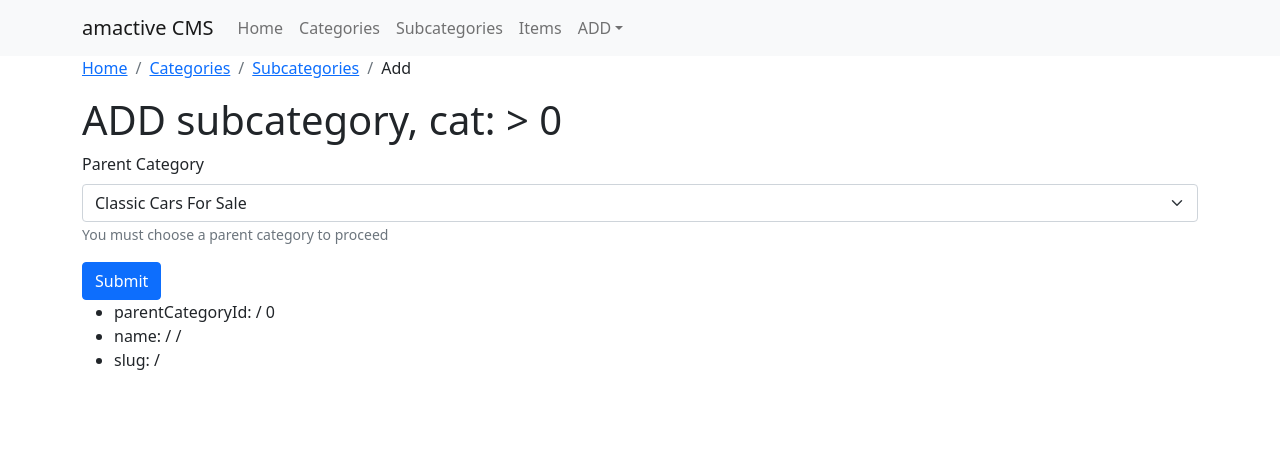
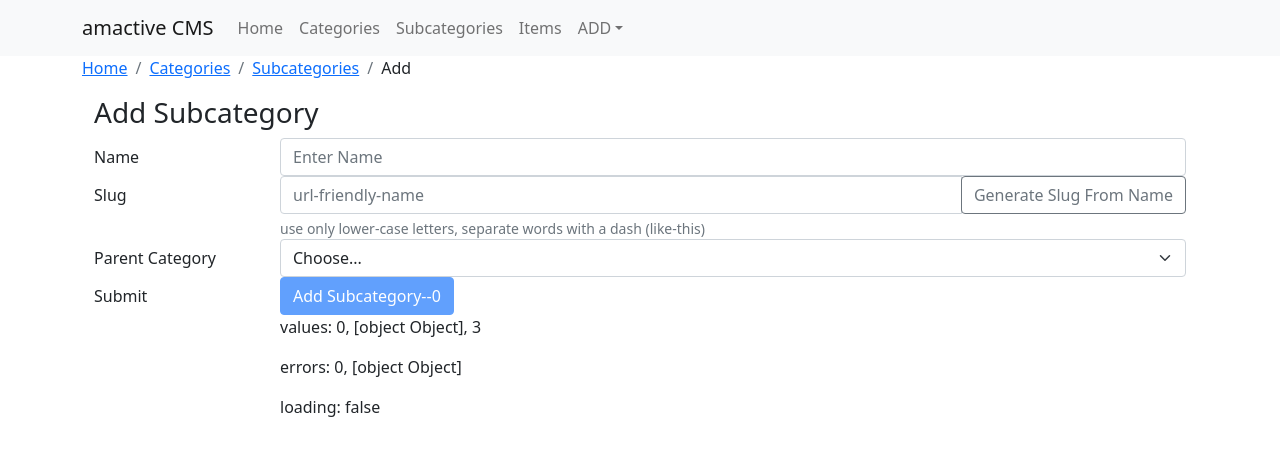
Before and after one commit to almack131216/amactive-react-cms, a React (Create React App) app: page /subcategory/add in a window 1280 px wide. Shown: the top 456 px of the page. Built offline with nearby package versions, Linux system fonts and the light colour scheme.

Commit message:
REFACTOR | SubcategoryAdd +hooks +CR

```diff
--- /dev/null
+++ b/src/components/forms/data/formAddSubcategory.json
@@ -0,0 +1,52 @@
+[
+    {
+        "page_title": "Add Subcategory",
+        "fields": [
+            {
+                "name": "name",
+                "label": "Name",
+                "tip": "",
+                "required": "true",
+                "placeholder": "Enter Name",
+                "type": "text",
+                "value": ""
+            },
+            {
+                "name": "slug",
+                "label": "Slug",
+                "tip": "use only lower-case letters, separate words with a dash (like-this)",
+                "required": "yes",
+                "placeholder": "url-friendly-name",
+                "type": "text",
+                "value": ""
+            },
+            {
+                "name": "categoryId",
+                "label": "Parent Category",
+                "tip": "",
+                "required": "true",
+                "value": 0,
+                "mandatory": "yes",
+                "options": [
+                    {
+                        "label": "Classic Cars For Sale",
+                        "value": 2
+                    },
+                    {
+                        "label": "Latest News",
+                        "value": 5
+                    },
+                    {
+                        "label": "Staff",
+                        "value": 12
+                    }
+                ],
+                "type": "select"
+            }
+        ],
+        "btnSubmit": {
+            "label": "Add Subcategory",
+            "classes": "btn btn-primary"
+        }
+    }
+]
--- a/src/components/forms/elements/Element.jsx
+++ b/src/components/forms/elements/Element.jsx
@@ -11,7 +11,7 @@ const Element = ({
     placeholder,
     value,
     options
-  },errors,error
+  },categoryId,error
 }) => {
   switch (type) {
     case "text":
--- a/src/components/forms/elements/Select.jsx
+++ b/src/components/forms/elements/Select.jsx
@@ -1,24 +1,27 @@
 import { useContext } from "react"
 import { FormContext } from "../../../context/FormContext"
 
-const Select = ({ id, label, options }) => {
+const Select = ({ name, label, options, value }) => {
   const { handleChange } = useContext(FormContext)
 
   return (
     <>
-      <label>{label}</label>
-      <select
-        className='form-select'
-        onChange={(e) => handleChange(id, e)}
-      >
+      <div className='form-group row'>
+        <label htmlFor={name} className='col-sm-2 col-form-label'>
+          {label}
+        </label>
+        <div className={`col-sm-10`}>
+          <select name={name} value={value} className='form-select' onChange={(e) => handleChange(name, e)}>
             <option>Choose...</option>
             {options.length > 0 &&
               options.map((option, i) => (
-            <option key={i} value={option.option_label}>
-              {option.option_label}
+                <option key={i} value={option.value}>
+                  {option.label}
                 </option>
               ))}
           </select>
+        </div>
+      </div>
     </>
   )
 }
--- a/src/hooks/useAdd.js
+++ b/src/hooks/useAdd.js
@@ -3,17 +3,17 @@ import { buildQuery } from "../context/CrudActions"
 import { useNavigate } from "react-router-dom"
 const axios = require("axios").default
 
-const SHARED_PROPS = ({ type, categoryId }) => {
+const SHARED_PROPS = ({ type, name, categoryId }) => {
   console.log("[useAdd] SHARED_PROPS > type: ", type)
   switch (type) {
     case "category":
       return {
-        success: "CAT !!!",
+        success: `Category '${name}' added successfully`,
         navigate: "/category/list",
       }
     case "subcategory":
       return {
-        success: "SUBCAT !!!",
+        success: `Subcategory '${name}' added successfully`,
         navigate: `/c${categoryId}/subcategory/list`,
       }
     default:
@@ -30,7 +30,7 @@ function useAddCategory() {
   //   const { id, name, slug } = formData
   const addForm = ({ name, slug, type, categoryId }) => {
     setLoading(true)
-    const props = SHARED_PROPS({ type, categoryId })
+    const props = SHARED_PROPS({ type, name, categoryId })
     const q = buildQuery({
       api: "insert",
       type: type,
@@ -54,10 +54,11 @@ function useAddCategory() {
           .post(q, formDataNew)
           .then(function (response) {
             //handle success
-            console.log(response)
+            console.log("RESPONSE: ", response)
             if (response.status === 200) {
               setAddFormStatus(true)
-              alert(`${props.success} added successfully.`)
+              console.log(`${props.success}`)
+              alert(`${props.success}`)
             }
             navigate(props.navigate)
           })
--- a/src/hooks/useFormDynamic.js
+++ b/src/hooks/useFormDynamic.js
@@ -85,10 +85,10 @@ export const useForm = (callback) => {
   }
 
   // set parentCategory
-  const setParentCategory = (id) => {
+  const setParentCategoryId = (id) => {
     setValues({
       ...values,
-      parentCategoryId: id,
+      categoryId: id,
     })
   }
 
@@ -173,9 +173,9 @@ export const useForm = (callback) => {
     errors,
     handleChange,
     handleSubmit,
-    setParentCategory,
     handleSlug,
-    setElements
+    setElements,
+    setParentCategoryId
   }
 }
 
--- a/src/pages/SubcategoryAdd.jsx
+++ b/src/pages/SubcategoryAdd.jsx
@@ -1,133 +1,135 @@
 import { useEffect, useState, useContext } from "react"
+import { useCrumb } from "../hooks/useCrumb"
 import { useParams } from "react-router-dom"
-import { useCrumb } from "../hooks/useCrumb"
-import useForm from "../hooks/useForm"
 import CrudContext from "../context/CrudContext"
 import { useAddCategory } from "../hooks/useAdd"
-import { Form, Button } from "react-bootstrap"
+import useForm from "../hooks/useFormDynamic"
+import { FormContext } from "../context/FormContext"
+import Element from "../components/forms/elements/Element"
+import BtnSubmit from "../components/forms/elements/BtnSubmit"
+import formJSON from "../components/forms/data/formAddSubcategory.json"
 
 function SubcategoryAdd() {
-  const { cxSetActiveCategory, cxSetBreadcrumbs, activeCategory } =
-    useContext(CrudContext)
-
+  // 1 CONTEXT & props
+  const { cxSetBreadcrumbs } = useContext(CrudContext)
   const params = useParams()
   const { breadcrumbArr } = useCrumb({
     page: "subcategory-add",
     categoryId: params.categoryId,
   })
+  const { addForm, error, loading, addFormStatus } = useAddCategory()
+  const {
+    handleChange,
+    handleSlug,
+    elements,
+    values,
+    errors,
+    handleSubmit,
+    setElements,
+    setParentCategoryId
+  } = useForm(addSubcategory)
 
-  const formLogin = () => {
-    console.log("FORM submitted")
-    console.log("FORM values: ", values)
-    setFormData(values)
-    // addForm({ categoryId: parentCategoryId, name, slug, type: 'subcategory' })
+  // SET categoryId
+  const forceCategorySelected = (loadElements, id) => {
+    loadElements && console.log("forceCategorySelected: ", elements, id);
+    if (loadElements && id) {
+      const newElements = {...loadElements}
+      //find the index of object from array that you want to update
+      const objIndex = newElements.fields.findIndex(
+        (obj) => obj.name === "categoryId"
+      )
+      // make new object of updated object.
+      newElements.fields[objIndex].value = params.categoryId
+      setParentCategoryId(id)
+      return newElements
+    }
   }
-  const { setParentCategory, handleChange, values, errors, handleSubmit } = useForm(formLogin)
-  const [formData, setFormData] = useState({
-    parentCategoryId: params.categoryId ? params.categoryId : 0,
-    name: "",
-    slug: "",
-  })
-  const [categoryId, setCategoryId] = useState(null)
-  const [canSubmit, setCanSubmit] = useState(true)
-  const { parentCategoryId, name, slug } = formData
 
-  const { addForm, error, loading, isSubmitting } = useAddCategory()
+  // SET form field elements
+  useEffect(() => {
+    console.log("useEffect", params.categoryId);
+    // 1 - load fields from JSON
+    let loadElements = formJSON[0]
+    // 2 - if adding with category in URL
+    if(params.categoryId){
+      // 2.1 - set default categoryId
+      console.log("useEffect > forceCategorySelected: ", params.categoryId);
+      const newElements = forceCategorySelected(loadElements, params.categoryId)
+      setElements(newElements)
+    }else{
+      // 2.2 - load default fields from JSON
+      setElements(loadElements)
+    }
+    console.log("loadElements: ", loadElements)
+    // 3 - set breadcrumbs
+    cxSetBreadcrumbs(breadcrumbArr)
+  }, [params.categoryId])
 
-  // Fetch listing to edit
+  // SET field values to be empty when subcategory is added
   useEffect(() => {
-    cxSetBreadcrumbs(breadcrumbArr)
-    setCategoryId(params.categoryId)
-    setParentCategory(params.categoryId)
-    console.log("categoryId: ", categoryId, params.categoryId)
-  }, [])
+    if (addFormStatus) {
+      console.log("------------RESET")
+      fields.forEach((field) => {
+        field.value = ""
+      })
+    }
+  }, [addFormStatus])
+  const { fields, page_title, btnSubmit } = elements ?? {}
 
-  useEffect(() => {
-    console.log("FORM DATA: ", formData);
-  }, [formData])
-
-  // if (!categoryId) return <h1>Category not set {params.categoryId}</h1>
+  // Submitting...
+  // If form data was added successfully...
+  // clear field values
+  function addSubcategory() {
+    console.log("addSubcategory: ", elements)
+    console.log("addSubcategory: values = ", values)
+    if (values.length === 0) return
+    const { name, slug, categoryId } = values
+    console.log(
+      "addSubcategory: adding... name: " + name + ", slug: ",
+      slug + ", categoryId: ",
+      categoryId
+    )
+    addForm({ name, slug, categoryId, type: "subcategory" })
+  }
 
   if (error) {
-    return <h3>Error: {error}</h3>
+    return <h3>There was an error</h3>
   }
 
   if (loading) {
     return <h3>Loading...</h3>
   }
-
-  if (errors) {
-    console.log("Errors: ", errors)
-  }
+  // (END) Submitting
 
   return (
     <>
-      <h1>ADD subcategory, cat: {categoryId} > {parentCategoryId}</h1>
-
-      <Form onSubmit={handleSubmit}>
-        <fieldset>
-
-            <Form.Group className='mb-3' controlId='formBasicSelect'>
-              <Form.Label>Parent Category</Form.Label>
-              <Form.Select onChange={handleChange} name='parentCategoryId' defaultValue={categoryId} value={values.parentCategoryId}>
-                <option value={2}>Classic Cars For Sale</option>
-                <option value={10}>History</option>
-                <option value={4}>Press / Media</option>
-                <option value={12}>Staff</option>
-                <option value={0}>Choose</option>
-              </Form.Select>
-              <Form.Text className='text-muted'>
-                You must choose a parent category to proceed
-              </Form.Text>
-            </Form.Group>
-
-
-          {categoryId || values.parentCategoryId ? (
-            <Form.Group className='mb-3' controlId='formBasicName'>
-              <Form.Label>Subcategory Name</Form.Label>
-              <Form.Control
-                type='text'
-                minLength='4'
-                name='name'
-                value={values.name ? values.name : ''}
-                autoComplete='off'
-                placeholder='Enter name'
-                onChange={handleChange}
-                className={errors.name && 'is-invalid'}
-              />
-              {errors.name && <div className="invalid-feedback">{errors.name}</div>}
-            </Form.Group>
-          ) : null}
-
-          {(categoryId || values.parentCategoryId) && values.name && !errors.name ? (
-            <Form.Group className='mb-3' controlId='formBasicSlug'>
-              <Form.Label>Friendly URL (Slug)</Form.Label>
-              <Form.Control
-                type='text'
-                minLength='4'
-                name='slug'
-                value={values.slug ? values.slug : ''}
-                autoComplete='off'
-                placeholder='enter-url-friendly-name'
-                onChange={handleChange}
-                className={errors.slug && 'is-invalid'}
-              />
-              {errors.slug && <div className="invalid-feedback">{errors.slug}</div>}
-            </Form.Group>
-          ) : null}
-
-          <Button type='submit' disabled={!canSubmit}>
-            Submit
-          </Button>
-
-          <ul>
-            <li>parentCategoryId: {values.parentCategoryId} / {formData.parentCategoryId}</li>
-            <li>name: {name} / {formData.name} / {values.name}</li>
-            <li>slug: {slug} / {formData.slug}</li>
-
-          </ul>
-        </fieldset>
-      </Form>
+      <FormContext.Provider
+        value={{
+          handleChange,
+          handleSlug,
+          handleSubmit,
+          values,
+          loading,
+          errors,
+          fields,
+        }}
+      >
+        <div className='container'>
+          <h3>{page_title}</h3>
+          <form>
+            {/* Dynamic Fields */}
+            {fields ? (
+              <>
+                <Element field={fields[0]} error={errors[fields[0].name]} />
+                <Element field={fields[1]} error={errors[fields[1].name]} />
+                <Element field={fields[2]} error={errors[fields[2].name]} />
+              </>
+            ) : null}
+            {/* Submit Button */}
+            {btnSubmit && <BtnSubmit props={btnSubmit} />}
+          </form>
+        </div>
+      </FormContext.Provider>
     </>
   )
 }
```
Lines whose indentation alone changed are shown as unchanged.
